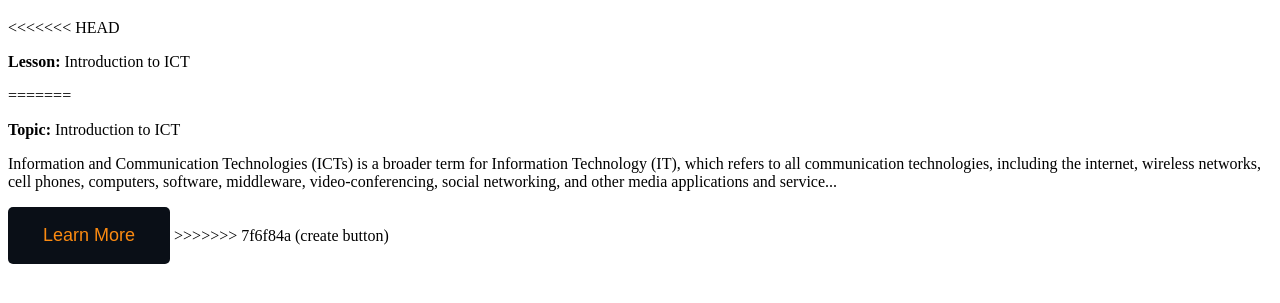
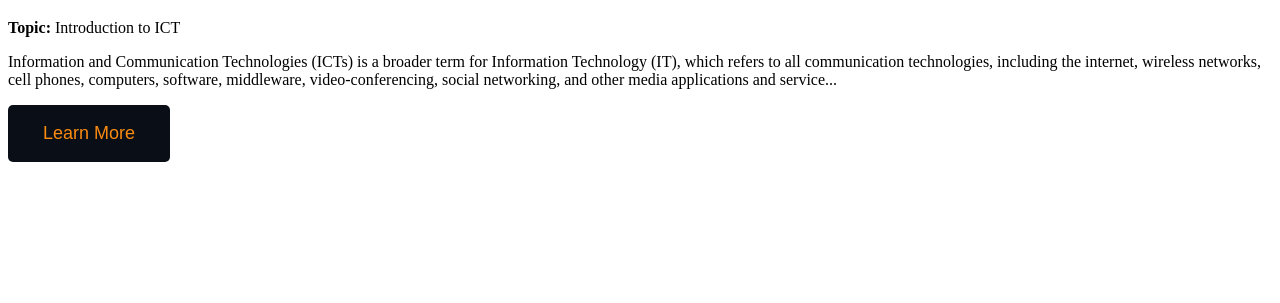
Before and after one commit to mhussainilyas/my-practise-repo, a plain HTML site: page index2.html in a window 1280 px wide. Shown: the part 61-364 px from the top of the page. Drawn offline with Linux system fonts and the light colour scheme.

Commit message:
update changes

```diff
--- a/index2.html
+++ b/index2.html
@@ -20,15 +20,11 @@
 
 <body>
     <h1>Muhammad Hussain</h1>
-<<<<<<< HEAD
-    <p><b>Lesson:</b> Introduction to ICT</p>
-=======
     <p><b>Topic:</b> Introduction to ICT</p>
     <P>
         Information and Communication Technologies (ICTs) is a broader term for Information Technology (IT), which refers to all communication technologies, including the internet, wireless networks, cell phones, computers, software, middleware, video-conferencing, social networking, and other media applications and service...
     </P>
     <button>Learn More</button>
->>>>>>> 7f6f84a (create button)
 </body>
 
 </html>
```
